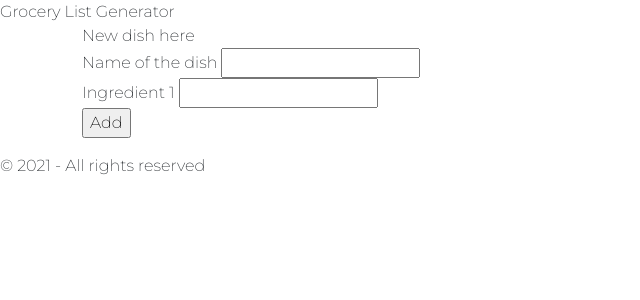
After one commit to AndreaTJ/Grocery_List_Generator, a Flask app: page /new_dish in a window 1280 px wide. The commit adds this page. Shown: the top 300 px of the page, without its empty margins (0-640 px from the left). Run offline with Flask 2, Linux system fonts and the light colour scheme; parts of the project's set-up code (start-up, migrations or seed data) failed here and were passed over.

Commit message:
Validation data form

```diff
--- a/application/__init__.py
+++ b/application/__init__.py
@@ -1,5 +1,6 @@
 from flask import Flask
 
 app = Flask(__name__)
+app.config.from_object('config')
 
 from application import routes
--- /dev/null
+++ b/application/forms.py
@@ -0,0 +1,12 @@
+from flask_wtf import FlaskForm
+from wtforms import StringField, SubmitField
+from wtforms.validators import DataRequired, Length
+
+class NewDish(FlaskForm):
+    name_dish = StringField("Name of the dish", validators=[DataRequired(), Length(min=3, message="Please, introduce at least 3 characters")])
+    ingredient1 = StringField ("Ingredient 1", validators=[DataRequired(), Length(min=3, message="Please, introduce at least 3 characters")])
+    ingredient2 = StringField ("Ingredient 2")
+    ingredient3 = StringField ("Ingredient 3")
+    ingredient4 = StringField ("Ingredient 4")
+    ingredient5 = StringField ("Ingredient 5")
+    submit = SubmitField('Add')
--- a/application/routes.py
+++ b/application/routes.py
@@ -1,6 +1,50 @@
 from application import app
-from flask import render_template
+from flask import render_template, request, redirect, url_for
+from application.forms import NewDish
+import sqlite3
 
 @app.route("/")
 def Hello():
     return render_template ("base.html")
+
+@app.route("/new_dish", methods=['GET', 'POST'])
+def add_new_dish():
+
+    form = NewDish(request.form)
+
+    if request.method == "GET":
+        return render_template ("add_dish.html", form = form)
+
+    else:
+        print (request.values.get ("name_dish"))
+        print (request.values.get ("ingredient1"))
+        if form.validate():
+            print("Hellooooo")
+            """
+            list_ingredients = []
+            valing = ""
+
+            for i in (0,5):
+                valing= "ingredient"+str(i)
+                Ing = request.value.get("valing")
+                if Ing not in list_ingredients:
+                    list_ingredients.append (Ing)
+            """
+
+            conn = sqlite3.connect(application/data/dishes_data.db)
+            cur = conn.cursor()
+            query = "INSERT INTO dishes (Name, Ingredients) values (?, ?);"
+            datos = (request.values.get('name_dish'), request.values.get("ingredient1"))
+            try:
+                cur.execute(query, datos)
+                conn.commit()
+            except Exception as e:
+                print("INSERT - Error en acceso a base de datos: {}".format(e))
+                conn.close()
+                return "ERROR base de datos"
+
+            conn.close()
+
+            return redirect(url_for("Hello"))
+        else:
+            return render_template ("add_dish.html", form = form)
--- /dev/null
+++ b/application/templates/add_dish.html
@@ -0,0 +1,40 @@
+{% extends 'base.html' %}
+
+{% block title  %} Adding a new dish {% endblock %}
+
+{% block content %}New dish here
+
+<form action="/new_dish" method="post">
+<div>
+
+    <span >{{ form.name_dish.label}} </span>
+    {% if form.name_dish.errors%}
+        <span > {{ form.name_dish }}</span >
+        {% for error in form.name_dish.errors %}
+            <span > {{ error }}</span >
+        {% endfor%}
+    {% else %}
+        <span > {{ form.name_dish }}</span >
+    {% endif %}
+
+</div>
+
+<div>
+
+    <span >{{ form.ingredient1.label}} </span>
+    {% if form.ingredient1.errors%}
+        <span > {{ form.ingredient1 }}</span >
+        {% for error in form.ingredient1.errors %}
+             <span > {{ error }}</span >
+        {% endfor%}
+    {% else %}
+        <span > {{ form.ingredient1 }}</span >
+    {% endif %}
+</div>
+
+<div>
+    {{ form.submit}}
+</div>
+
+</form>
+{% endblock %}
--- a/application/templates/base.html
+++ b/application/templates/base.html
@@ -7,7 +7,7 @@
     <link href="https://fonts.googleapis.com/css2?family=Montserrat:wght@200&display=swap" rel="stylesheet">
     <link rel="stylesheet" href="/static/styles.css">
 
-    <title>Grocery List Generator|</title>
+    <title>Grocery List Generator|{% block title  %}Add Dish{% endblock %}</title>
 </head>
 <body>
     <header class="header">
@@ -19,7 +19,7 @@
 
     <section>
             <div class="container">
-            {% block contenido %}{% endblock %}
+            {% block content %}{% endblock %}
             </div>
 
     </section>
```
Also changed, not shown: requirements.txt (added, +20 -0 lines), 1 other file.
